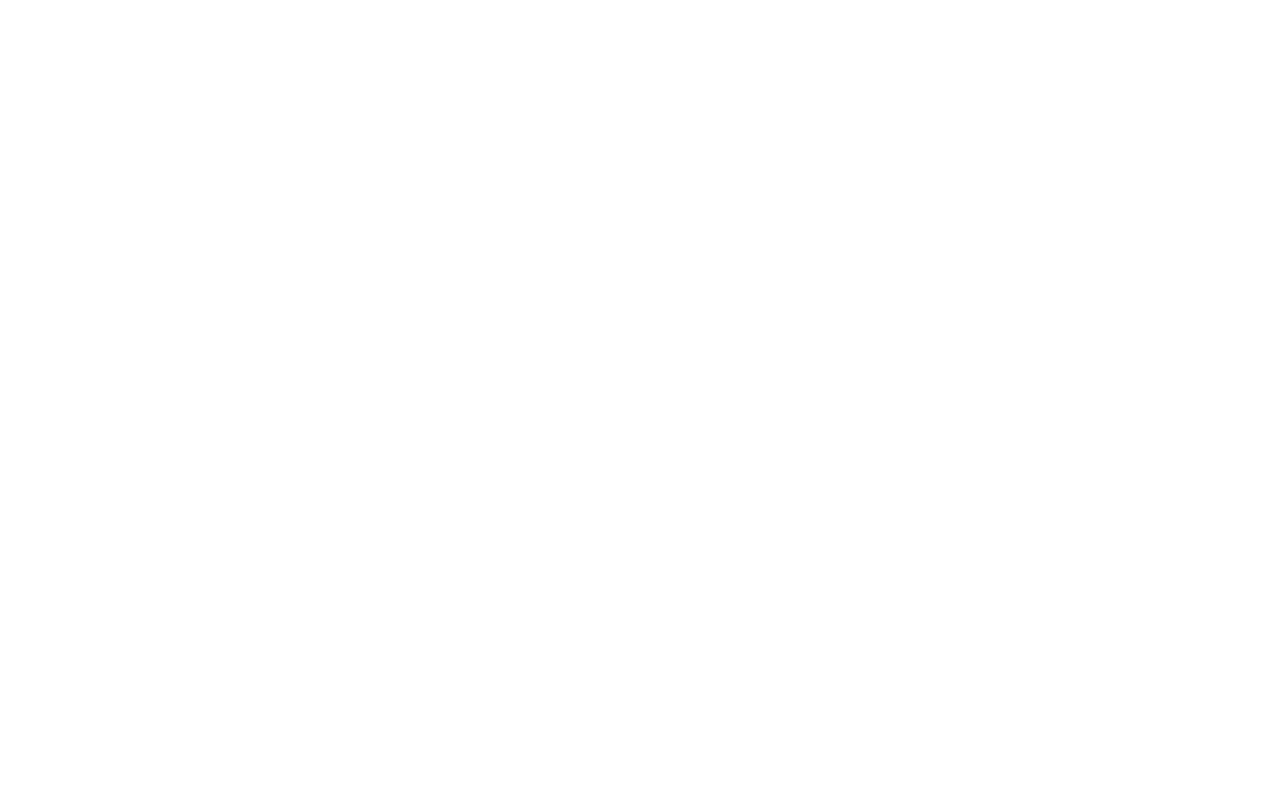
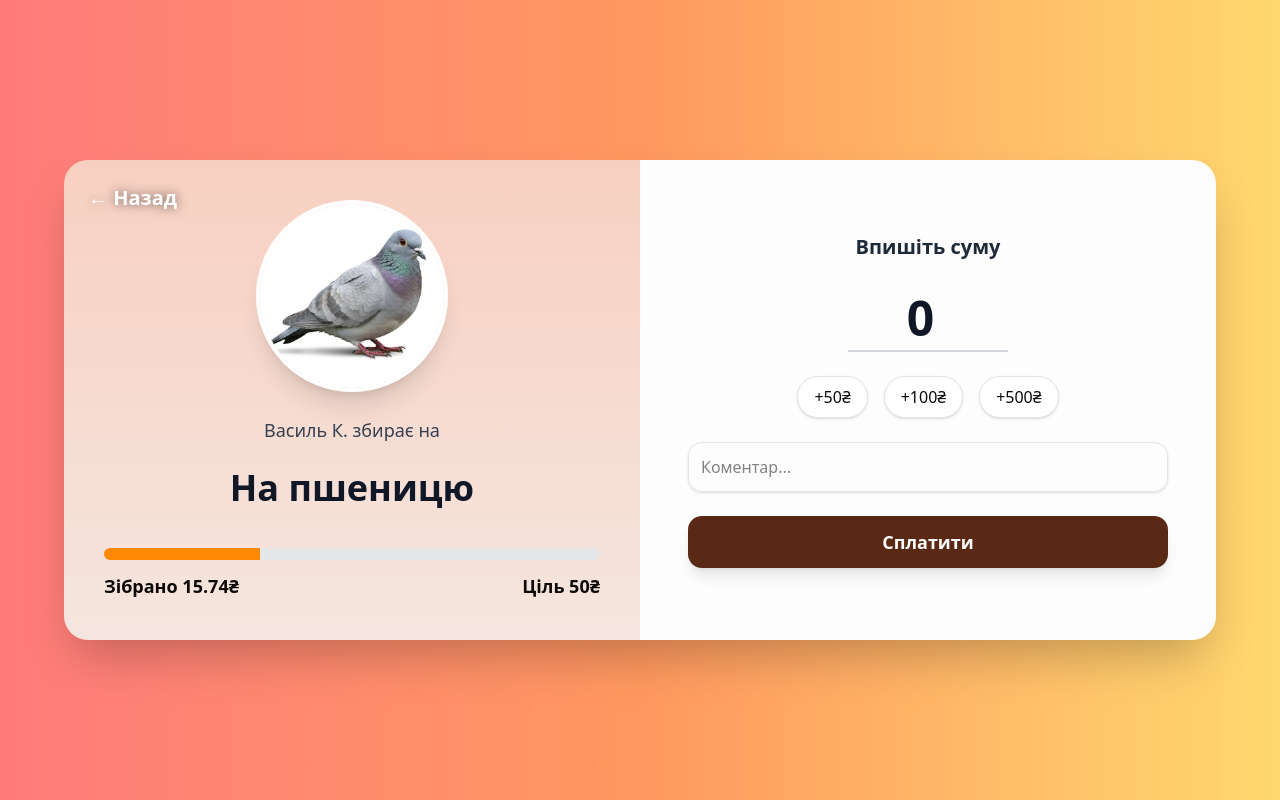
Before and after one commit to TockePie/frog-fund, a React app in the folder frontend/: page /campaign/1 in a window 1280 px wide. Before the commit this address had no page. Built offline with nearby package versions, Linux system fonts and the light colour scheme; the HTML template or start-up script is replaced by a standard one.

Commit message:
банки

```diff
--- a/frontend/src/App.jsx
+++ b/frontend/src/App.jsx
@@ -1,5 +1,5 @@
 import { useState } from 'react'
-import { Link } from 'react-router'
+import { Link } from 'react-router-dom'
 
 import AuthModal from './components/AuthModal'
 
--- a/frontend/src/main.jsx
+++ b/frontend/src/main.jsx
@@ -4,6 +4,7 @@
 import { BrowserRouter, Route, Routes } from 'react-router'
 
 import CreateBank from './pages/Campaign/NewCampaign/index.jsx'
+import OpenCampaign from './pages/Campaign/OpenCampaign.jsx'
 import Campaigns from './pages/Campaigns/index.jsx'
 import RafflesPage from './pages/Raffles/index.js'
 import App from './App.jsx'
@@ -20,6 +21,7 @@
         <Route path="campaign">
           {/* TODO: Implement index route */}
           <Route path="new" element={<CreateBank />} />
+          <Route path=":id" element={<OpenCampaign />} />
         </Route>
         <Route path="raffles" element={<RafflesPage />} />
       </Routes>
--- /dev/null
+++ b/frontend/src/pages/Campaign/OpenCampaign.jsx
@@ -0,0 +1,130 @@
+import React, { useState } from "react";
+import { useNavigate, useParams } from "react-router-dom";
+
+import avatarImage from "../../res/golub.webp";
+
+const campaigns = [
+  { id: 1, title: "На пшеницю", amount: 15.74, goal: 50, user: "Василь К.", from: "від 5₴" },
+  { id: 2, title: "На психолога", amount: 15.74, goal: 50, user: "Хтось ", from: "від 10₴" },
+  { id: 3, title: "На подорож", amount: 15.74, goal: 50, user: "Василь К.", from: "від 5₴" },
+  { id: 4, title: "На поїсти", amount: 50, goal: 50, user: "Хтось", from: "Завершений" },
+];
+
+export default function OpenCampaign() {
+  const { id } = useParams();
+  const navigate = useNavigate();
+  const [sum, setSum] = useState(0);
+
+  const campaign = campaigns.find((c) => c.id === Number(id));
+
+  if (!campaign) {
+    return <h2 className="text-center mt-20 text-3xl font-bold">Збір не знайдено 🙁</h2>;
+  }
+
+  const isMine = campaign.user === "Користувач";
+  const isClosed = campaign.amount >= campaign.goal;
+
+  return (
+    <div className="min-h-screen w-full flex items-center justify-center bg-gradient-to-r from-[#ff7b7b] via-[#ff985f] to-[#ffd86f] p-8">
+      <div className="relative w-full max-w-6xl p-0 flex flex-col gap-6 bg-transparent shadow-none">
+
+        <button
+          onClick={() => navigate(-1)}
+          className="absolute top-6 left-6 text-white font-bold text-xl drop-shadow-[0_0_6px_rgba(0,0,0,0.6)] flex items-center gap-2 hover:opacity-90"
+        >
+          ← Назад
+        </button>
+
+        <div className="w-full flex rounded-3xl overflow-hidden shadow-2xl">
+
+          <div className="w-1/2 bg-gradient-to-b from-[#f8d0c1] to-[#f4e6df] p-10 flex flex-col items-center gap-6">
+            <img
+              src={avatarImage}
+              className="w-48 h-48 rounded-full object-cover border-4 border-white shadow-xl"
+            />
+
+            <p className="text-lg text-gray-700">{campaign.user} збирає на</p>
+
+            <h1 className="text-4xl font-extrabold text-gray-900">{campaign.title}</h1>
+
+            <div className="w-full flex flex-col items-center mt-4">
+              <div className="w-full h-3 bg-gray-200 rounded-full overflow-hidden">
+                <div
+                  className="h-full bg-orange-400 transition-all duration-500"
+                  style={{ width: `${(campaign.amount / campaign.goal) * 100}%` }}
+                />
+              </div>
+
+              <div className="flex justify-between w-full text-lg mt-3 font-semibold">
+                <span>Зібрано {campaign.amount}₴</span>
+                <span>Ціль {campaign.goal}₴</span>
+              </div>
+            </div>
+          </div>
+
+          <div className="w-1/2 bg-[#fdfdfd] p-12 flex flex-col justify-center items-center gap-6">
+            {!isClosed ? (
+              <>
+                <h2 className="text-xl font-semibold text-gray-800">Впишіть суму</h2>
+                <input
+                  type="number"
+                  value={sum}
+                  onChange={(e) => setSum(Number(e.target.value))}
+                  className="text-5xl font-bold text-center text-gray-900 bg-transparent border-b-2 border-gray-300 focus:outline-none focus:border-gray-600 w-40"
+                />
+
+                <div className="flex gap-4">
+                  {[50, 100, 500].map((x) => (
+                    <button
+                      key={x}
+                      onClick={() => setSum(sum + x)}
+                      className="px-4 py-2 bg-white border rounded-full shadow hover:bg-gray-100"
+                    >
+                      +{x}₴
+                    </button>
+                  ))}
+                </div>
+
+                <input
+                  type="text"
+                  placeholder="Коментар..."
+                  className="w-full p-3 border rounded-xl shadow-sm"
+                />
+
+                <button className="w-full bg-[#592916] text-white py-3 rounded-xl text-lg font-semibold shadow-lg hover:opacity-90">
+                  Сплатити
+                </button>
+              </>
+            ) : (
+              <div className="flex flex-col items-center justify-center text-center p-10">
+                <p className="text-xl text-gray-700 mb-6">
+                  Цільову суму зібрано, банку більше не можна поповнювати.
+                </p>
+                <button
+                  onClick={() => navigate("/campaigns")}
+                  className="px-6 py-3 bg-white border rounded-full shadow hover:bg-gray-100 font-medium"
+                >
+                  Інші банки
+                </button>
+              </div>
+            )}
+          </div>
+        </div>
+
+        {isMine && !isClosed && (
+          <div className="flex justify-center gap-6 mt-4">
+            <button className="px-6 py-3 bg-white border rounded-full shadow hover:bg-gray-100 font-medium">
+              Поділитися банкою
+            </button>
+            <button className="px-6 py-3 bg-yellow-200 rounded-full shadow hover:bg-yellow-300 font-medium">
+              Закінчити збір
+            </button>
+            <button className="px-6 py-3 bg-blue-200 rounded-full shadow hover:bg-blue-300 font-medium">
+              Провести розіграш
+            </button>
+          </div>
+        )}
+      </div>
+    </div>
+  );
+}
--- a/frontend/src/pages/Campaigns/index.jsx
+++ b/frontend/src/pages/Campaigns/index.jsx
@@ -35,7 +35,7 @@
   },
   {
     id: 3,
-    title: "На пшеницю",
+    title: "На подорож",
     amount: 15.74,
     goal: 50,
     user: "Василь К.",
@@ -46,8 +46,8 @@
   },
   {
     id: 4,
-    title: "На психолога",
-    amount: 15.74,
+    title: "На поїсти",
+    amount: 50,
     goal: 50,
     user: "Ви",
     from: "Завершений",
```
